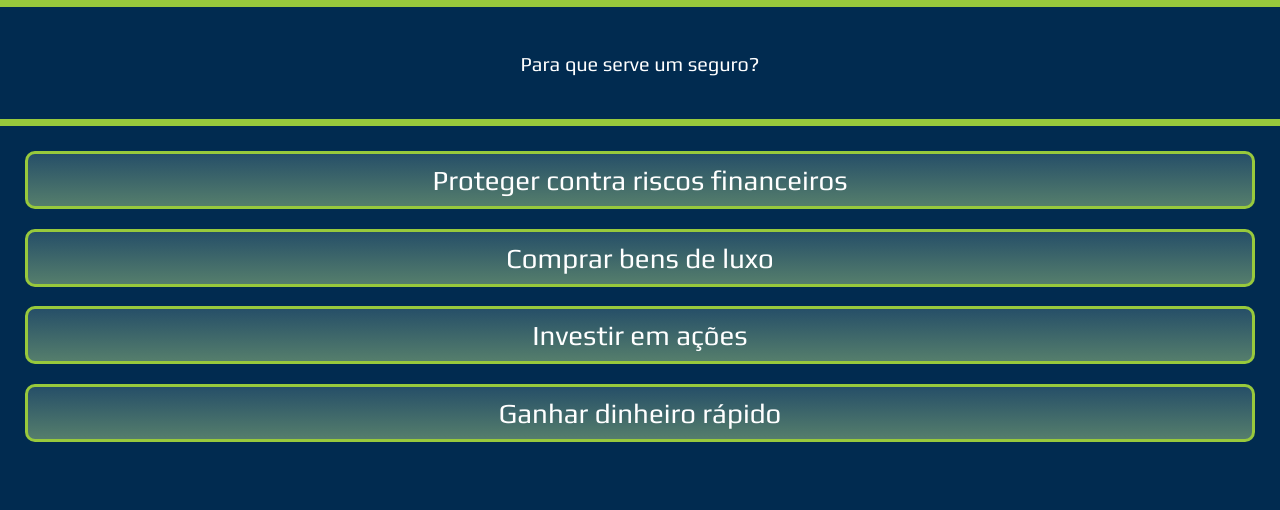
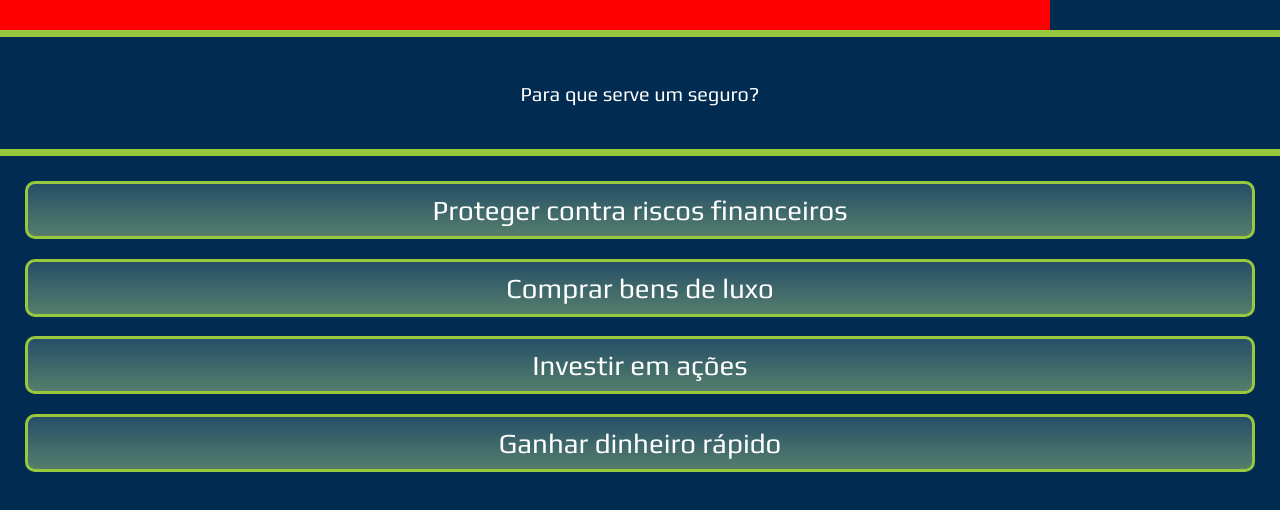
Before and after one commit to Bisc8-ao/nossa_seguros_quiz, a React (Vite) app: page /quiz in a window 1280 px wide. Shown: the top 510 px of the page. Built offline with nearby package versions, Linux system fonts and the light colour scheme; no server answers.

Commit message:
update last changes

```diff
--- a/package.json
+++ b/package.json
@@ -19,7 +19,8 @@
     "react-icons": "^5.2.1",
     "react-router-dom": "^6.23.1",
     "sass": "^1.77.2",
-    "styled-components": "^6.1.11"
+    "styled-components": "^6.1.11",
+    "use-sound": "^4.0.1"
   },
   "devDependencies": {
     "@types/react": "^18.2.64",
--- a/src/components/levels/index.jsx
+++ b/src/components/levels/index.jsx
@@ -5,7 +5,7 @@ function Levels({ data, questionNumber }) {
   return (
     <div className="_le_wrapper">
       <div className="_le_container">
-        <img className="_le_nossa_logo" src={logo} alt=""/>
+        <img className="_le_nossa_logo" src={logo} alt="" />
 
         <ul className="_le_list_container">
           {data.map((item) => {
--- a/src/components/trivia/index.jsx
+++ b/src/components/trivia/index.jsx
@@ -1,35 +1,60 @@
 import "./main.scss";
 
+import { motion } from "framer-motion";
 import { useState, useEffect } from "react";
 import { useNavigate } from "react-router-dom";
+import { useSound } from "use-sound";
 
 import Levels from "../levels";
 import styled from "styled-components";
 
 import { levels } from "../../data/levels";
 
+import play from "../../assets/sounds/play.mp3";
+import correct from "../../assets/sounds/correct.mp3";
+import wrong from "../../assets/sounds/wrong.mp3";
+
 const Timer = styled.div`
-  width: 100%;
+  width: ${({ width }) => width}%;
   height: 30px;
   background-color: red;
+  tansition: width 0.1s linear;
 `;
 
 function Trivia({ data, setStop, questionNumber, setQuestionNumber }) {
-
   const navigate = useNavigate();
 
   const [question, setQuestion] = useState(null);
   const [selectedAnswer, setSelectedAnswer] = useState(null);
+  const [showLevel, setShowLevel] = useState(false);
+  const [className, setClassName] = useState("_tr_answer");
+  const [letsPlay] = useSound(play);
+  const [correctAnswerSound] = useSound(correct);
+  const [wrongAnswerSound] = useSound(wrong);
+  const [isBlocked, setIsBlocked] = useState(false);
+  const [timerWidth, setTimerWidth] = useState(100);
 
-  console.log("===>", question)
-
-  const [showLevel, setShowLevel] = useState(false);
-
-  const [className, setClassName] = useState("_tr_answer");
+  useEffect(() => {
+    letsPlay();
+  }, [letsPlay]);
 
   useEffect(() => {
     setQuestion(data[questionNumber - 1]);
+    setTimerWidth(100);
   }, [data, questionNumber]);
+
+  useEffect(() => {
+    if (timerWidth > 0) {
+      const interval = setInterval(() => {
+        setTimerWidth((prev) => prev - 100 / 300);
+      }, 100);
+
+      return () => clearInterval(interval);
+    } else {
+      navigate("/lose");
+      setStop(treu);
+    }
+  }, [timerWidth, navigate, setStop]);
 
   const delay = (duration, callback) => {
     setTimeout(() => {
@@ -38,6 +63,9 @@ function Trivia({ data, setStop, questionNumber, setQuestionNumber }) {
   };
 
   function handleClick(answer) {
+    if (isBlocked) return;
+
+    setIsBlocked(true);
     setSelectedAnswer(answer);
     setClassName("_tr_answer active");
 
@@ -49,19 +77,25 @@ function Trivia({ data, setStop, questionNumber, setQuestionNumber }) {
 
     delay(6000, () => {
       if (answer.correct) {
-        if(questionNumber == data.length) {
+        if (questionNumber == data.length) {
+          correctAnswerSound();
           navigate("/win");
-          setStop(true)
+          setStop(true);
+          setIsBlocked(false);
         } else {
-          setQuestionNumber((prev) => prev + 1);
-          setSelectedAnswer(null);
+          correctAnswerSound();
+          delay(3000, () => {
+            setQuestionNumber((prev) => prev + 1);
+            setSelectedAnswer(null);
+            setIsBlocked(false);
+          });
           setShowLevel(true);
           delay(2000, () => {
             setShowLevel(false);
           });
         }
-
       } else {
+        wrongAnswerSound();
         setSelectedAnswer(null);
         navigate("/lose");
         setStop(true);
@@ -75,18 +109,20 @@ function Trivia({ data, setStop, questionNumber, setQuestionNumber }) {
         <Levels data={levels} questionNumber={questionNumber} />
       ) : (
         <>
+          <Timer width={timerWidth} />
           <div className="_tr_display_container">
             <span className="_tr_question">{question?.question}</span>
           </div>
           <div className="_tr_answers_container">
             {question?.answers.map((answer, index) => (
-              <div
+              <motion.div
+                whileTap={{ scale: 0.85 }}
                 className={selectedAnswer === answer ? className : "_tr_answer"}
                 key={index}
                 onClick={() => handleClick(answer)}
               >
                 <p>{answer.text}</p>
-              </div>
+              </motion.div>
             ))}
           </div>
         </>
```
Also changed, not shown: 1 other file (tests, documents, lock files or other folders).
